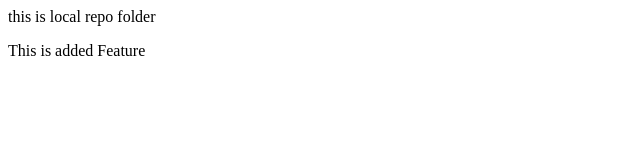
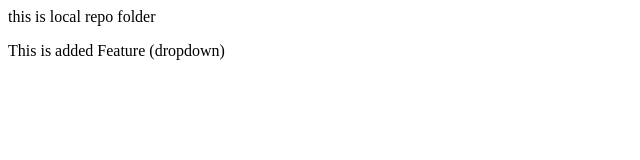
Before and after one commit to Gurpreet9111/LocalRepo, a plain HTML site: page index.html in a window 1280 px wide. Shown: the full height of the page, 0-640 px from the left. Drawn offline with Linux system fonts and the light colour scheme.

Commit message:
add dropdown

```diff
--- a/index.html
+++ b/index.html
@@ -1,2 +1,2 @@
 <p>this is local repo folder</p>
-<p>This is added Feature</p>
+<p>This is added Feature (dropdown)</p>
```
